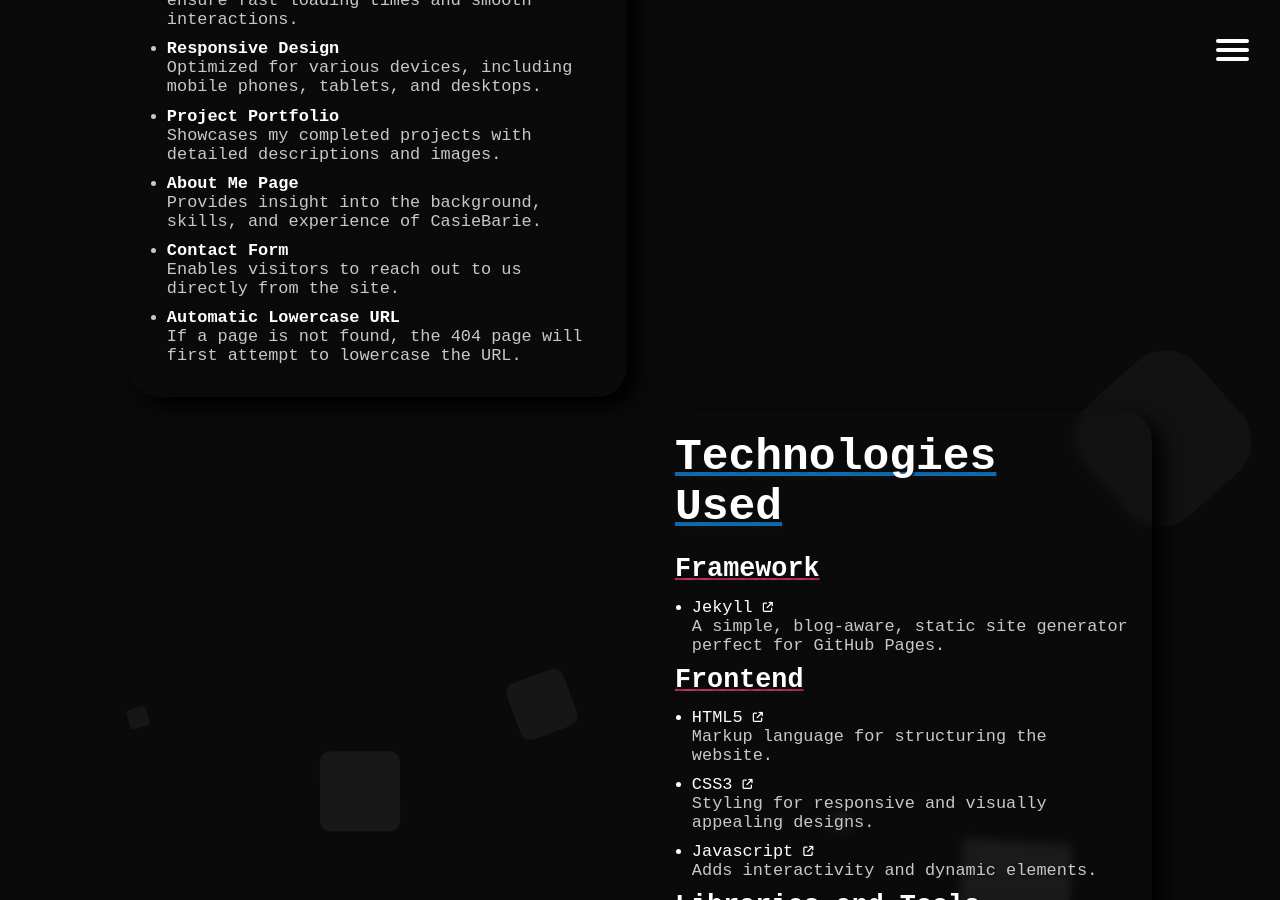
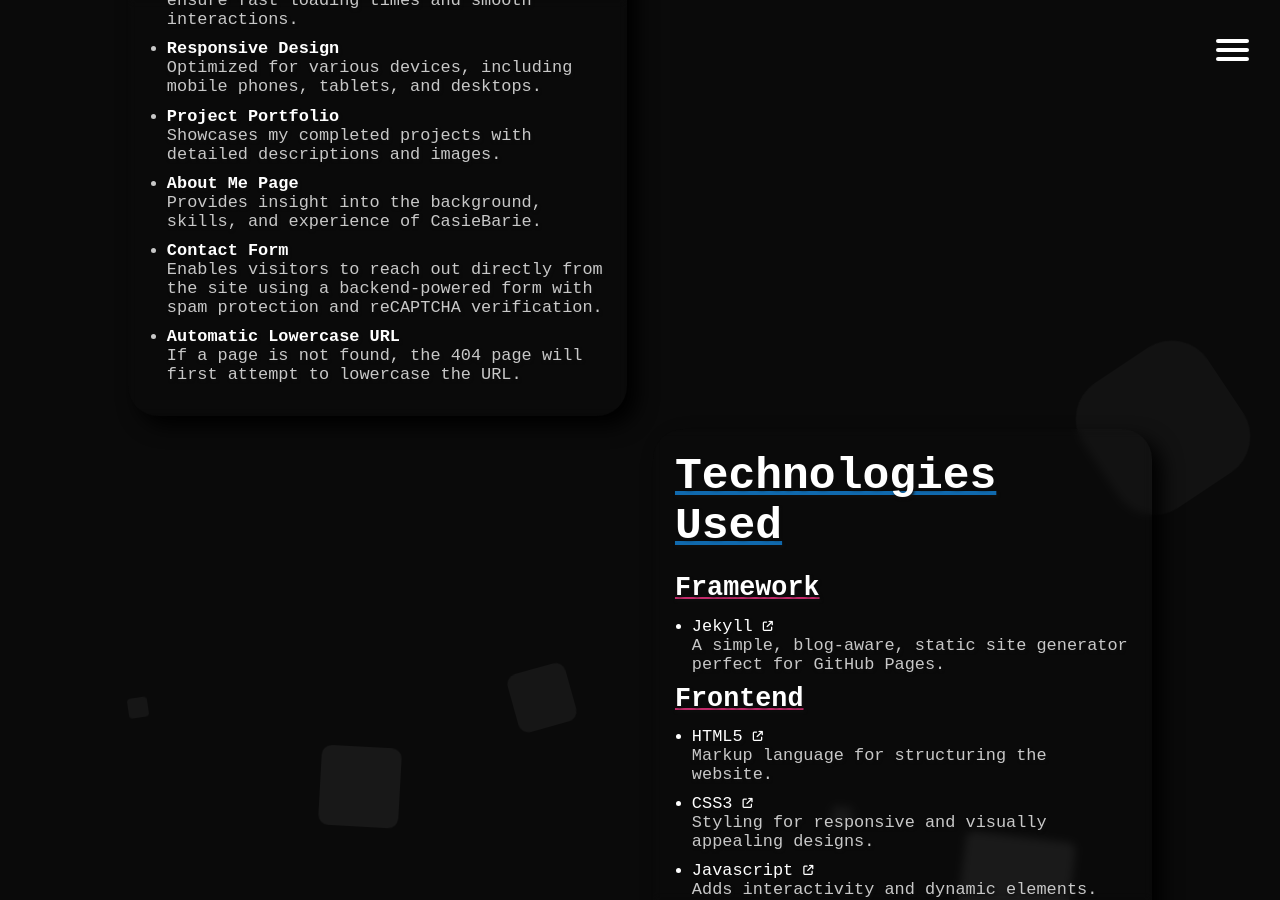
Before and after one commit to CasieBarieDev/Website, a Jekyll site: the page built from other/website.html, in a window 1280 px wide and 900 px high, scrolled down 1086 px. Built offline with Jekyll 4.4.1, drawn with Linux system fonts in a browser that asks for light colours; some of the changed text lies outside the part shown.

Commit message:
Update text to reflect Formspree removal

```diff
--- a/other/website.html
+++ b/other/website.html
@@ -23,7 +23,7 @@
 			<li><b>Responsive Design</b><ul class="none"><li>Optimized for various devices, including mobile phones, tablets, and desktops.</li></ul></li>
 			<li><b>Project Portfolio</b><ul class="none"><li>Showcases my completed projects with detailed descriptions and images.</li></ul></li>
 			<li><b>About Me Page</b><ul class="none"><li>Provides insight into the background, skills, and experience of CasieBarie.</li></ul></li>
-			<li><b>Contact Form</b><ul class="none"><li>Enables visitors to reach out to us directly from the site.</li></ul></li>
+			<li><b>Contact Form</b><ul class="none"><li>Enables visitors to reach out directly from the site using a backend-powered form with spam protection and reCAPTCHA verification.</li></ul></li>
 			<li><b>Automatic Lowercase URL</b><ul class="none"><li>If a page is not found, the 404 page will first attempt to lowercase the URL.</li></ul></li>
 		</ul>
 	</div>
@@ -62,8 +62,8 @@
 				<ul class="none gray"><li>Used to subset <a href="https://fontawesome.com/" title="FontAwesome">FontAwesome <i class="icon-arrow-up-right-from-square"></i></a> icons into a custom font for better performance.</li></ul>
 			</li>
 			<li>
-				<a href="https://formspree.io/" title="Formspree" class="white">Formspree <i class="icon-arrow-up-right-from-square"></i></a>
-				<ul class="none gray"><li>Simplifies form handling for the contact form functionality.</li></ul>
+				<a href="https://workers.cloudflare.com/" title="Cloudflare Workers" class="white">Cloudflare Workers <i class="icon-arrow-up-right-from-square"></i></a>
+				<ul class="none gray"><li>Handles contact form submissions securely, including spam protection and reCAPTCHA validation.</li></ul>
 			</li>
 		</ul>
 		<h3>Hosting</h3>
```
Also changed, not shown: README.md.
